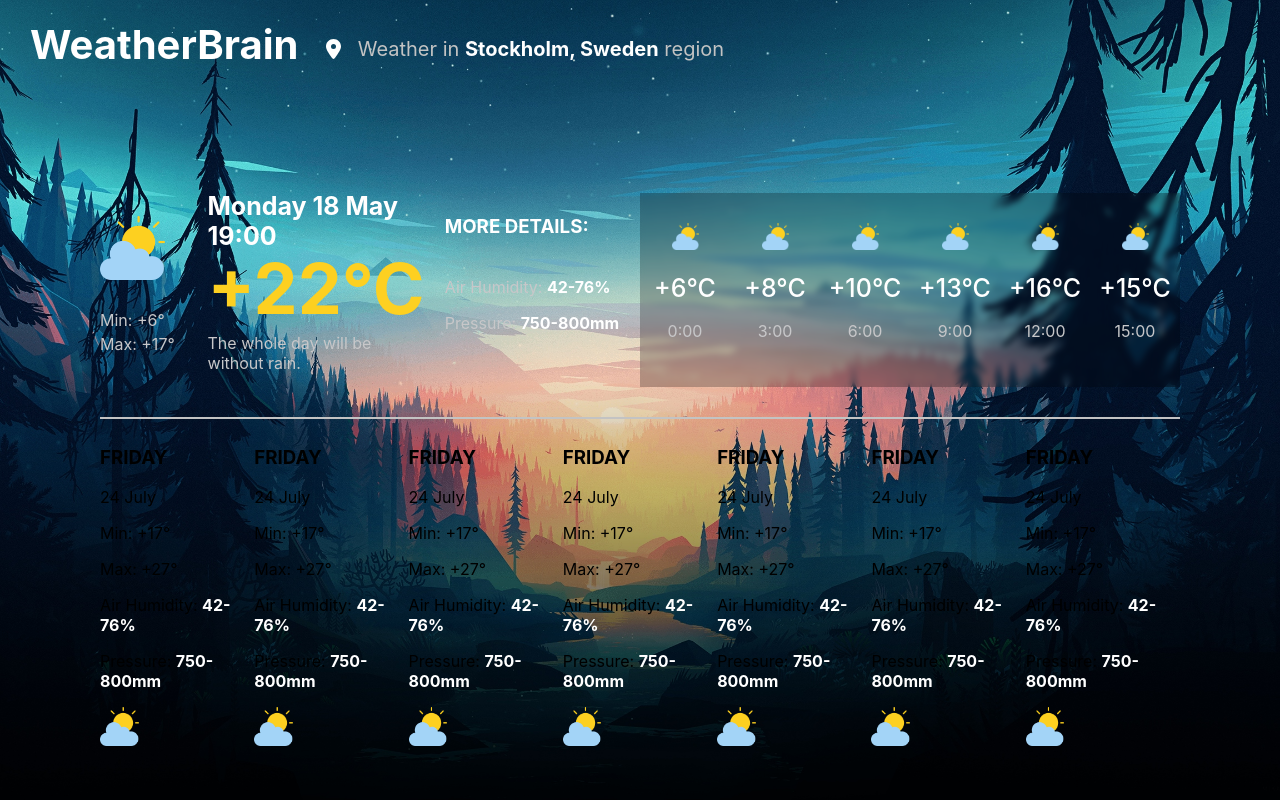
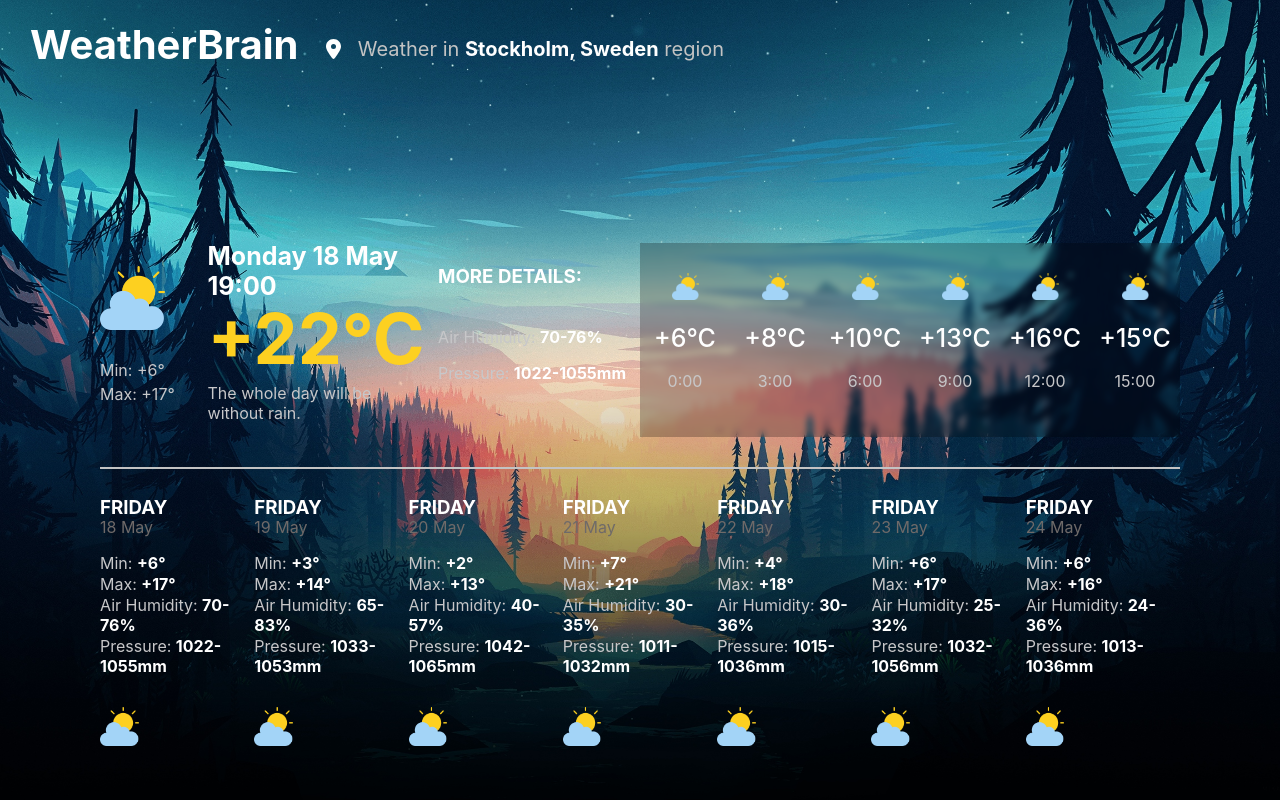
Before and after one commit to CasperKristiansson/Weather-Predictor, a React (Create React App) app: page / in a window 1280 px wide. Built offline with nearby package versions, Linux system fonts and the light colour scheme; the HTML template or start-up script is replaced by a standard one.

Commit message:
Updated upcomming weather display layout and text color

```diff
--- a/src/Home/currentWeatherDisplay.js
+++ b/src/Home/currentWeatherDisplay.js
@@ -22,8 +22,8 @@
         </div>
         <div className="currentDetails">
           <h3>MORE DETAILS:</h3>
-          <p>Air Humidity: <bold className="textBold">42-76%</bold></p>
-          <p>Pressure: <bold className="textBold">750-800mm</bold></p>
+          <p>Air Humidity: <bold className="textBold">70-76%</bold></p>
+          <p>Pressure: <bold className="textBold">1022-1055mm</bold></p>
         </div>
         <div className="currentDay">
           {Array.from({ length: 6 }, (v, k) => k).map(day => (
--- a/src/Home/upcomingWeatherDisplay.css
+++ b/src/Home/upcomingWeatherDisplay.css
@@ -3,10 +3,16 @@
     display: grid;
     width: calc(100%);
     grid-template-columns: repeat(7, calc(100%/7));
+    color: white;
 }
 
 .upcomingWeatherDisplay img {
     width: 25%;
+    padding-top: 15px;
+}
+
+.upcomingWeatherDisplay p {
+    color: #C7C7C9;
 }
 
 .upcomingWeatherDisplay {
--- a/src/Home/upcomingWeatherDisplay.js
+++ b/src/Home/upcomingWeatherDisplay.js
@@ -1,5 +1,15 @@
 import './upcomingWeatherDisplay.css';
 import cloudy from './weather-icons/cloudy.png'
+
+const data = [
+	{min: '6', max: '17', icon: cloudy, humidity: "70-76", air: '1022-1055'},
+	{min: '3', max: '14', icon: cloudy, humidity: "65-83", air: '1033-1053'},
+	{min: '2', max: '13', icon: cloudy, humidity: "40-57", air: '1042-1065'},
+	{min: '7', max: '21', icon: cloudy, humidity: "30-35", air: '1011-1032'},
+	{min: '4', max: '18', icon: cloudy, humidity: "30-36", air: '1015-1036'},
+	{min: '6', max: '17', icon: cloudy, humidity: "25-32", air: '1032-1056'},
+	{min: '6', max: '16', icon: cloudy, humidity: "24-36", air: '1013-1036'},
+]
 
 export default () => {
 	return(
@@ -9,16 +19,15 @@
 			{Array.from({ length: 7 }, (v, k) => k).map(day => (
 				<div>
 					<h3>FRIDAY</h3>
-					<p>24 July</p>
-					<p>Min: +17°</p>
-					<p>Max: +27°</p>
-					<p>Air Humidity: <bold className="textBold">42-76%</bold></p>
-					<p>Pressure: <bold className="textBold">750-800mm</bold></p>
+					<p style={{lineHeight: 0, marginTop: '-10px', color: '#6F6A69'}}>{18 + day} May</p>
+					<p style={{paddingTop: '10px'}}>Min: <bold className="textBold">+{data[day].min}°</bold></p>
+					<p style={{marginTop: '-15px'}}>Max: <bold className="textBold">+{data[day].max}°</bold></p>
+					<p style={{marginTop: '-15px'}}>Air Humidity: <bold className="textBold">{data[day].humidity}%</bold></p>
+					<p style={{marginTop: '-15px'}}>Pressure: <bold className="textBold">{data[day].air}mm</bold></p>
 
 					<img src={cloudy} alt="cloudy" />
 				</div>
 				))}
-
 		</div>
 		</>
 	);
```
